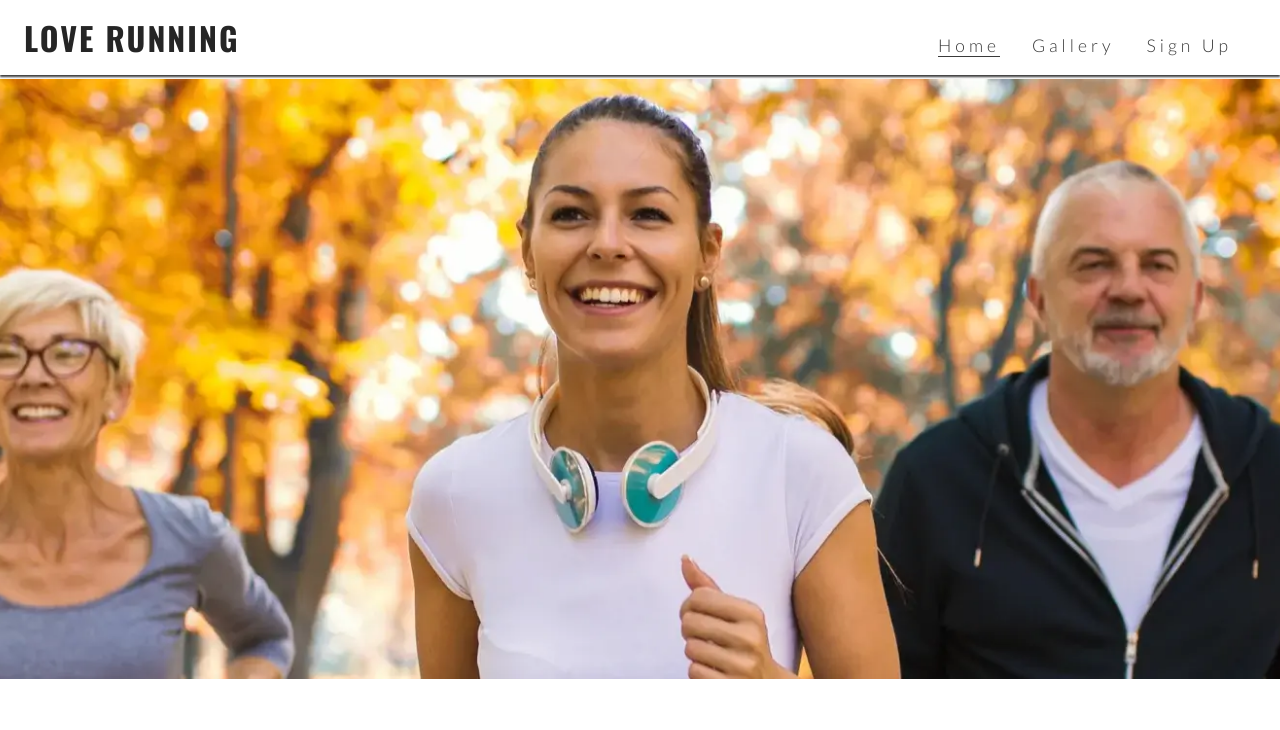
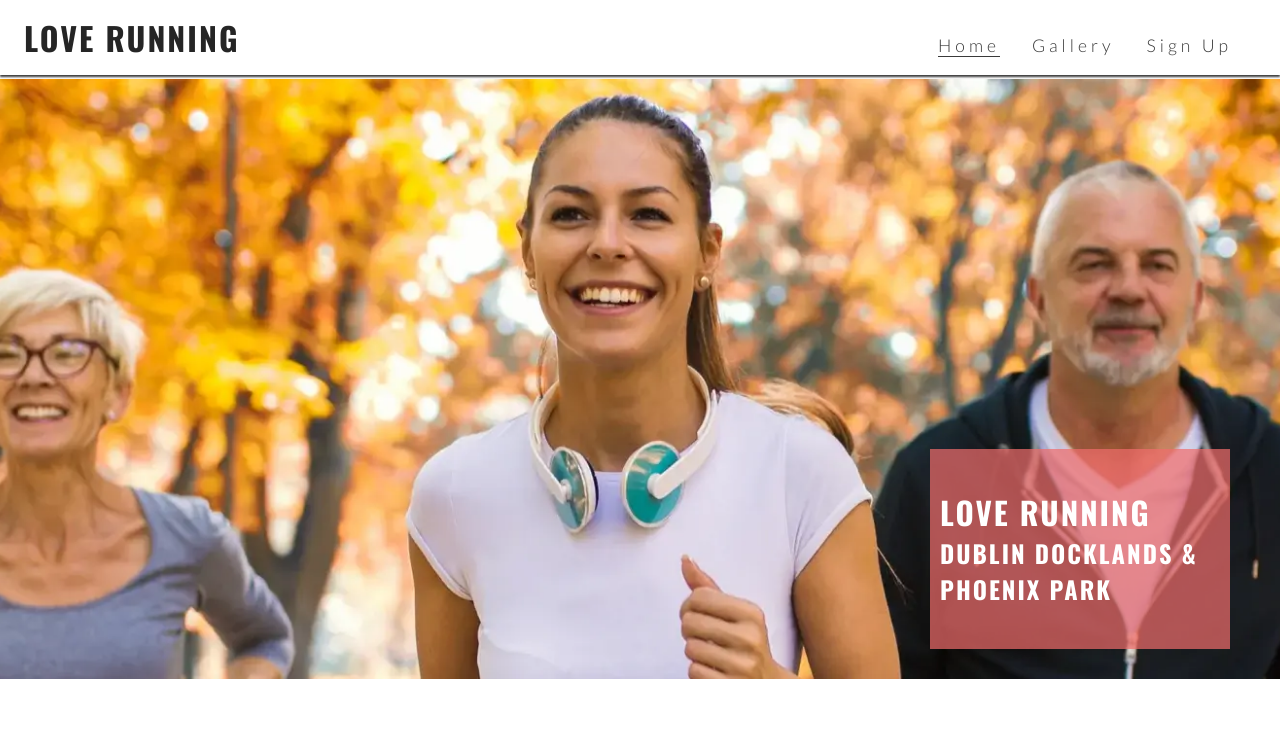
Before and after one commit to artambdev/loverunning, a plain HTML site: page index.html in a window 1280 px wide. Shown: the top 730 px of the page. Drawn offline with nearby package versions, Linux system fonts and the light colour scheme.

Commit message:
Added overlay text to hero image

```diff
--- a/assets/css/style.css
+++ b/assets/css/style.css
@@ -19,6 +19,13 @@ body {
     font-family: 'Lato', sans-serif;
 }
 
+h1, h2, h3 {
+    font-family: 'Oswald', sans-serif;
+    text-transform: uppercase;
+    letter-spacing: 2px;
+    color: #252525;
+}
+
 /* Header */
 header {
     background-color: #ffffff;
@@ -35,13 +42,6 @@ header {
 header a {
     text-decoration: none;
     color: inherit;
-}
-
-h1 {
-    font-family: 'Oswald', sans-serif;
-    text-transform: uppercase;
-    letter-spacing: 2px;
-    color: #252525;
 }
 
 #menu {
@@ -95,6 +95,22 @@ main {
     height: 600px;
     width: 100%;
     background: url("../images/hero-image.webp") no-repeat center center/cover;
+    position: relative;
+}
+
+#cover-text {
+    background-color: rgba(241, 109, 107, .7);
+    font-size: 130%;
+    position: absolute;
+    bottom: 30px;
+    width: 80%;
+    min-height: 200px;
+    padding-top: 40px;
+    padding-left: 10px;
+}
+
+#cover-text > h2, #cover-text > h3 {
+    color: #ffffff;
 }
 
 /* Footer */
@@ -145,6 +161,11 @@ main {
     main {
         margin-top: 79px;
     }
+
+    #cover-text {
+        width: 300px;
+        right: 50px;
+    }
 }
 
 @media screen and (min-width: 992px) {
--- a/index.html
+++ b/index.html
@@ -35,7 +35,12 @@
 
     <!-- Main content -->
     <main>
-        <section id="hero"></section>
+        <section id="hero">
+            <div id="cover-text">
+                <h2>Love Running</h2>
+                <h3>Dublin Docklands & Phoenix Park</h3>
+            </div>
+        </section>
     </main>
 
     <!-- Footer -->
```
